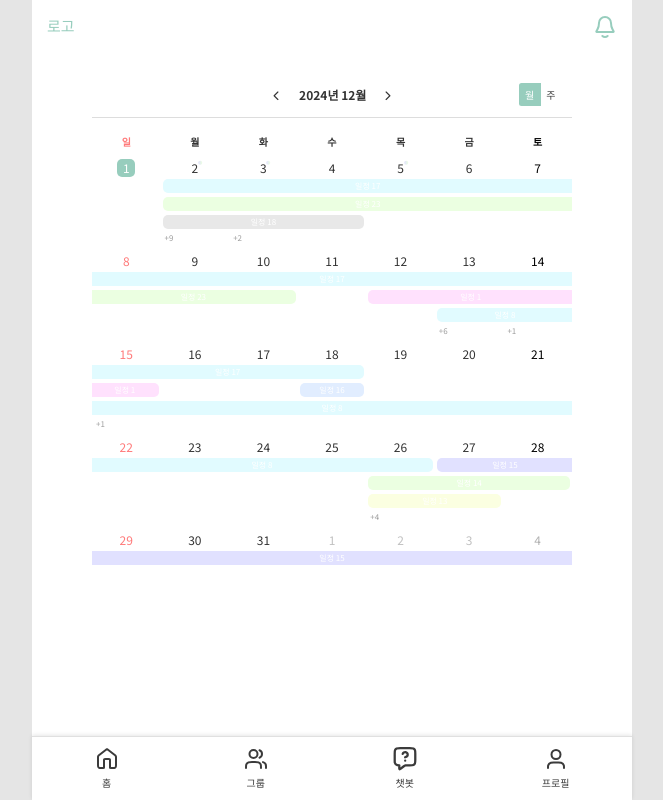
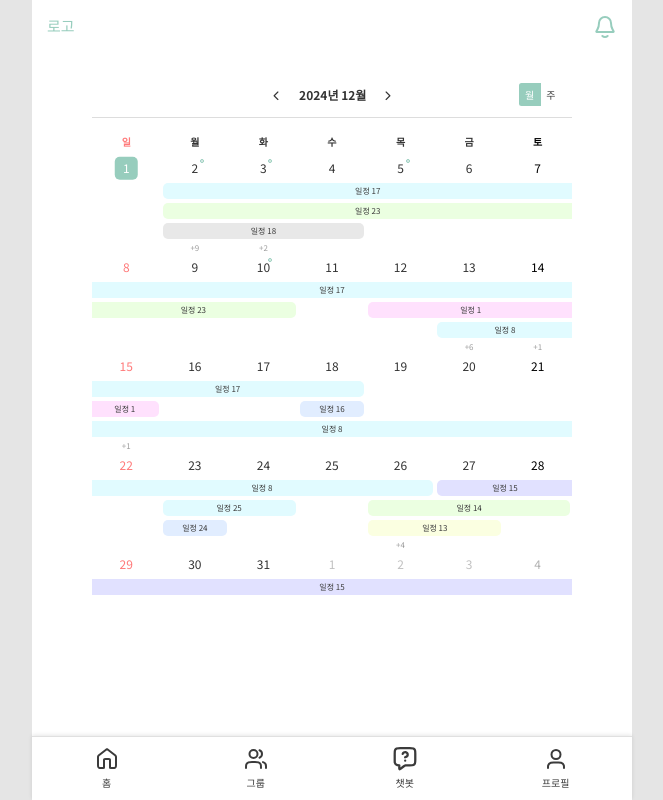
Before and after one commit to prgrms-web-devcourse-final-project/WEB1_1_ALL-I_FE, a React (Vite) app: page / in a window 1280 px wide. Shown: the whole page, without its empty margins (308-971 px from the left). Built offline with nearby package versions, Linux system fonts and the light colour scheme; a web font is replaced by a local one.

Commit message:
design: 달력 투두 점 스타일
- 투두 있는 날짜에 점 표시 추가 및 스타일
- 오늘 날짜 박스 스타일 조절
- 오늘 날짜 박스에 적합하게 여백 조절
- 투두 포함하면서 적용 안된 스타일 복원

```diff
--- a/src/components/common/Calendar/Calendar.style.ts
+++ b/src/components/common/Calendar/Calendar.style.ts
@@ -108,7 +108,7 @@ export const CalendarWrapper = styled.div`
     min-height: 1rem !important;
     margin: 0 !important;
     // 이벤트와 하단 날짜 간의 간격
-    margin-bottom: 4px !important;
+    margin-bottom: 0px !important;
   }
 
   /* 날짜 숫자 위치 정렬 */
@@ -120,7 +120,7 @@ export const CalendarWrapper = styled.div`
     font-weight: var(--font-weight-regular);
     font-size: var(--font-size-small);
     // 날짜와 이벤트 간의 간격 축소
-    margin-bottom: -4px;
+    margin-bottom: 0px;
   }
 
   /* 오늘 날짜 강조 스타일 */
@@ -131,6 +131,7 @@ export const CalendarWrapper = styled.div`
     /* 날짜 숫자 흰색으로 변경 */
     .fc-daygrid-day-number {
       color: var(--color-white);
+      // color: var(--color-primary);
     }
 
     .fc-daygrid-day-top {
@@ -144,9 +145,10 @@ export const CalendarWrapper = styled.div`
       top: 50%;
       left: 50%;
       transform: translate(-50%, -50%);
-      width: 1.2rem;
-      height: 1.2rem;
+      width: 1.5rem;
+      height: 1.5rem;
       background-color: var(--color-primary);
+      // border: 1px solid var(--color-primary);
       border-radius: var(--border-radius-default);
       z-index: -1;
     }
@@ -185,6 +187,8 @@ export const CalendarWrapper = styled.div`
     color: var(--color-gray-medium);
     font-size: var(--font-size-micro-small);
     font-weight: var(--font-weight-regular);
+    width: 100%;
+    text-align: center;
     &:hover {
       text-decoration: underline;
     }
@@ -247,6 +251,7 @@ export const CalendarWrapper = styled.div`
     }
   }
 
+  /* 투두 관련 스타일링 */
   /* 투두 점 스타일링 */
   .todo-dot {
     width: 4px;
@@ -255,12 +260,15 @@ export const CalendarWrapper = styled.div`
     /* 다른 레이아웃에서도 점 위치 적절히 유지되도록 중앙에서 이동 */
     top: 50%;
     right: 50%;
-    transform: translate(180%, -180%);
+    transform: translate(225%, -225%);
     background: linear-gradient(to right, #e1e1ff, #ebffe1); // 그라데이션 적용
+    border: 0.01px solid var(--color-primary);
+    // box-shadow: 0px 1.5px 4px rgba(0, 0, 0, 0.35);
+    // background-color: var(--color-gray-medium);
     border-radius: var(--border-radius-circle);
   }
 
-  /* 투두 관련 스타일링 */
+  /* 투두 아이템 스타일링 */
   .todo-item {
     font-size: var(--font-size-micro-small);
     margin: 2px 0;
--- a/src/components/common/Calendar/Calendar.tsx
+++ b/src/components/common/Calendar/Calendar.tsx
@@ -101,26 +101,41 @@ function CalendarMonth() {
             events={[...events, ...todoEvents]}
             //
             //
-            eventContent={(arg) => {
-              // 월간 뷰에서는 투두 아이템을 점으로만 표시
+            // eventContent={(arg) => {
+            //   // 월간 뷰에서는 투두 아이템을 점으로만 표시
+            //   if (
+            //     arg.view.type === "dayGridMonth" &&
+            //     arg.event.extendedProps.isTodo
+            //   ) {
+            //     return { html: "" }; // 내용을 비워서 기본 이벤트 표시 숨김
+            //   }
+            //   // 주간 뷰에서는 투두 리스트로 표시
+            //   if (
+            //     arg.view.type === "dayGridWeek" &&
+            //     arg.event.extendedProps.isTodo
+            //   ) {
+            //     return {
+            //       html: `<div class="todo-item">
+            //         <span class="todo-title">${arg.event.title}</span>
+            //       </div>`,
+            //     };
+            //   }
+            //   return { html: arg.event.title }; // 일반 이벤트는 기본 표시
+            // }}
+            // eventContent 제거하고
+            eventDidMount={(arg) => {
               if (
                 arg.view.type === "dayGridMonth" &&
                 arg.event.extendedProps.isTodo
               ) {
-                return { html: "" }; // 내용을 비워서 기본 이벤트 표시 숨김
+                arg.el.style.display = "none";
               }
-              // 주간 뷰에서는 투두 리스트로 표시
               if (
                 arg.view.type === "dayGridWeek" &&
                 arg.event.extendedProps.isTodo
               ) {
-                return {
-                  html: `<div class="todo-item">
-                    <span class="todo-title">${arg.event.title}</span>
-                  </div>`,
-                };
+                arg.el.classList.add("todo-item");
               }
-              return { html: arg.event.title }; // 일반 이벤트는 기본 표시
             }}
             dayCellDidMount={(arg) => {
               // 날짜 포맷을 맞추기 위해 arg.date를 현지 시간 기준으로 변환
--- a/src/mocks/PERSONAL_EVENT_DATA.ts
+++ b/src/mocks/PERSONAL_EVENT_DATA.ts
@@ -288,4 +288,28 @@ export const PERSONAL_EVENT_DATA = [
     categoryId: "6",
     userId: "91a81a0e-f886-43f2-a984-194ba77eab1d",
   },
+  {
+    personalEventId: "f7fbf8fb-6fe8-4870-945f-3fd1719e0ac3",
+    title: "일정 24",
+    startDate: "2024-12-23",
+    endDate: "2024-12-23",
+    startTime: "18:00:00",
+    endTime: "19:00:00",
+    isAlarmed: false,
+    createdAt: "2024-11-26 16:42:00",
+    categoryId: "7",
+    userId: "91a81a0e-f886-43f2-a984-194ba77eab1d",
+  },
+  {
+    personalEventId: "f7fbf8fb-6fe8-4870-945f-3fd1719e0ac3",
+    title: "일정 25",
+    startDate: "2024-12-23",
+    endDate: "2024-12-24",
+    startTime: "18:00:00",
+    endTime: "19:00:00",
+    isAlarmed: false,
+    createdAt: "2024-11-26 16:42:00",
+    categoryId: "8",
+    userId: "91a81a0e-f886-43f2-a984-194ba77eab1d",
+  },
 ];
--- a/src/mocks/PERSONAL_TODO_DATA.ts
+++ b/src/mocks/PERSONAL_TODO_DATA.ts
@@ -76,4 +76,15 @@ export const PERSONAL_TODO_DATA = [
     userId: "a4cca6e1-de26-4771-bb7b-f89950804400",
     categoryId: "7",
   },
+  {
+    personalTodoId: "c1369e5b-dc7b-4abb-b826-f23c722dd5fd",
+    title: "투두 7",
+    done: true,
+    todoOrder: 0,
+    date: "2024-12-10",
+    startTime: null,
+    createdAt: "2024-12-02T17:10:37",
+    userId: "a4cca6e1-de26-4771-bb7b-f89950804400",
+    categoryId: "8",
+  },
 ];
```
